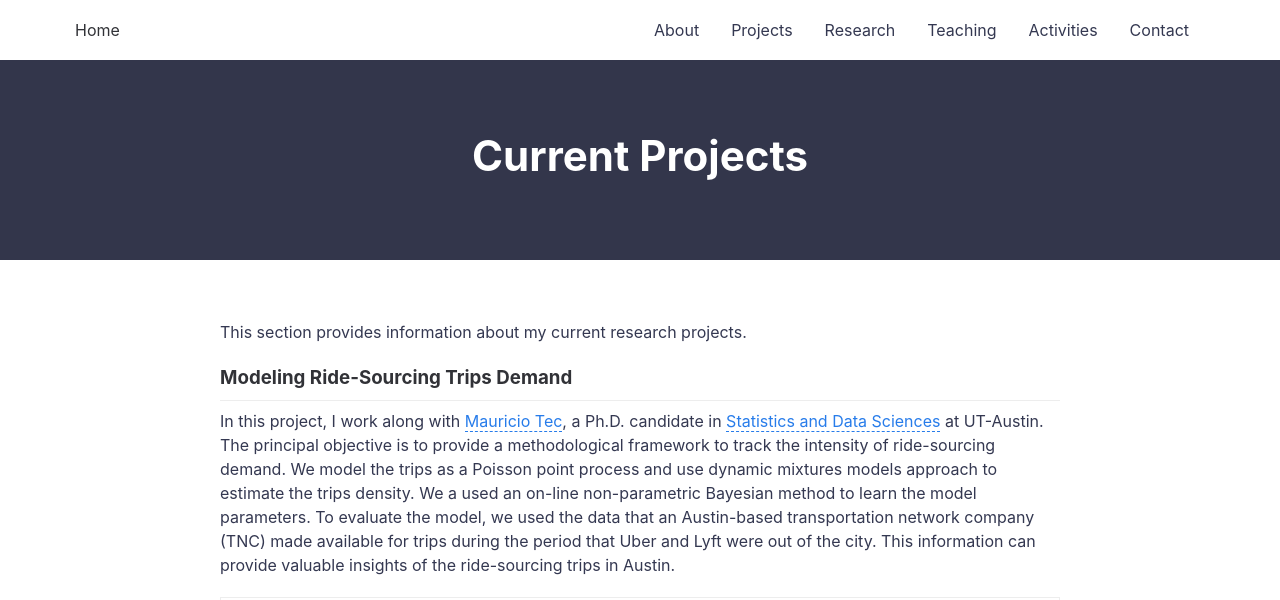
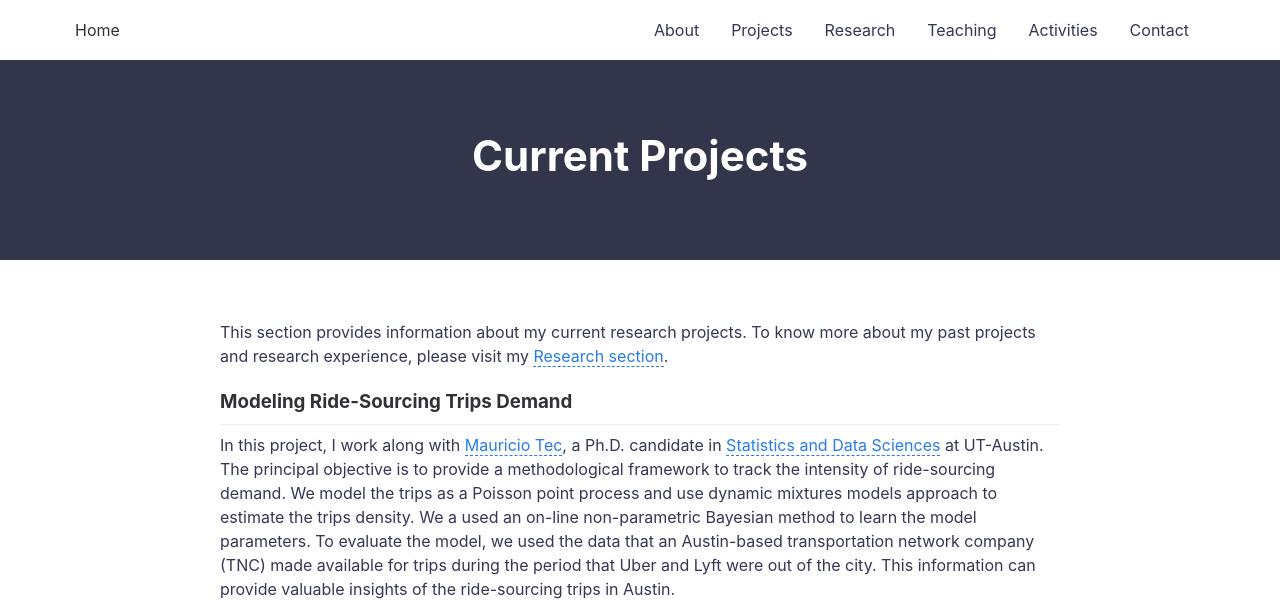
Before and after one commit to nzunigag/nzunigag.github.io, a Jekyll site: the page built from projects.md, in a window 1280 px wide and 900 px high, cut to the strip 0-600 px from the top of the window. Built offline with Jekyll 4.4.1, drawn with Linux system fonts in a browser that asks for light colours.

Commit message:
Update projects.md

```diff
--- a/projects.md
+++ b/projects.md
@@ -4,7 +4,7 @@ title: Current Projects
 permalink: /projects/
 ---
 
-This section provides information about my current research projects.
+This section provides information about my current research projects. To know more about my past projects and research experience, please visit my <a href="https://nzunigag.github.io/research/">Research section</a>.
 
 ### Modeling Ride-Sourcing Trips Demand
 ___
```
